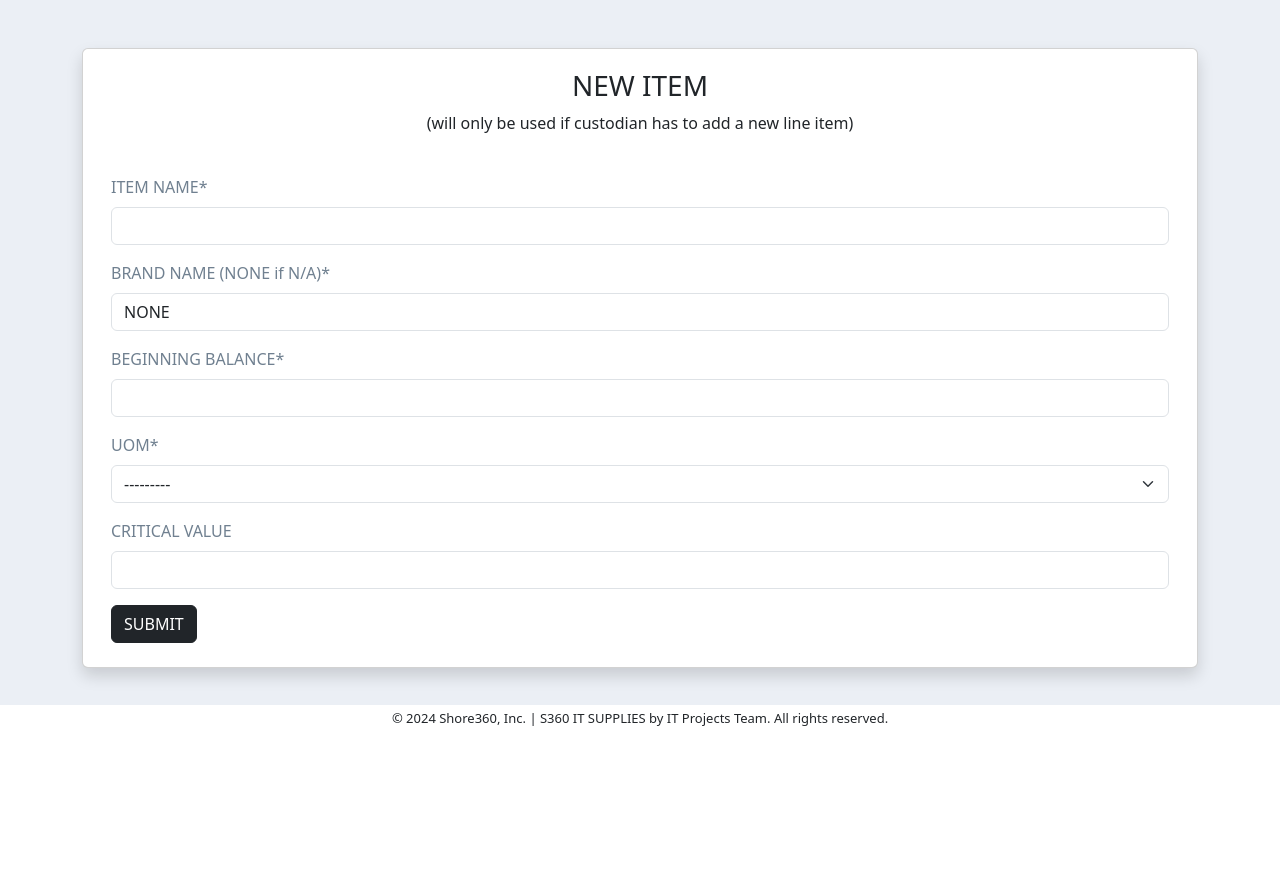
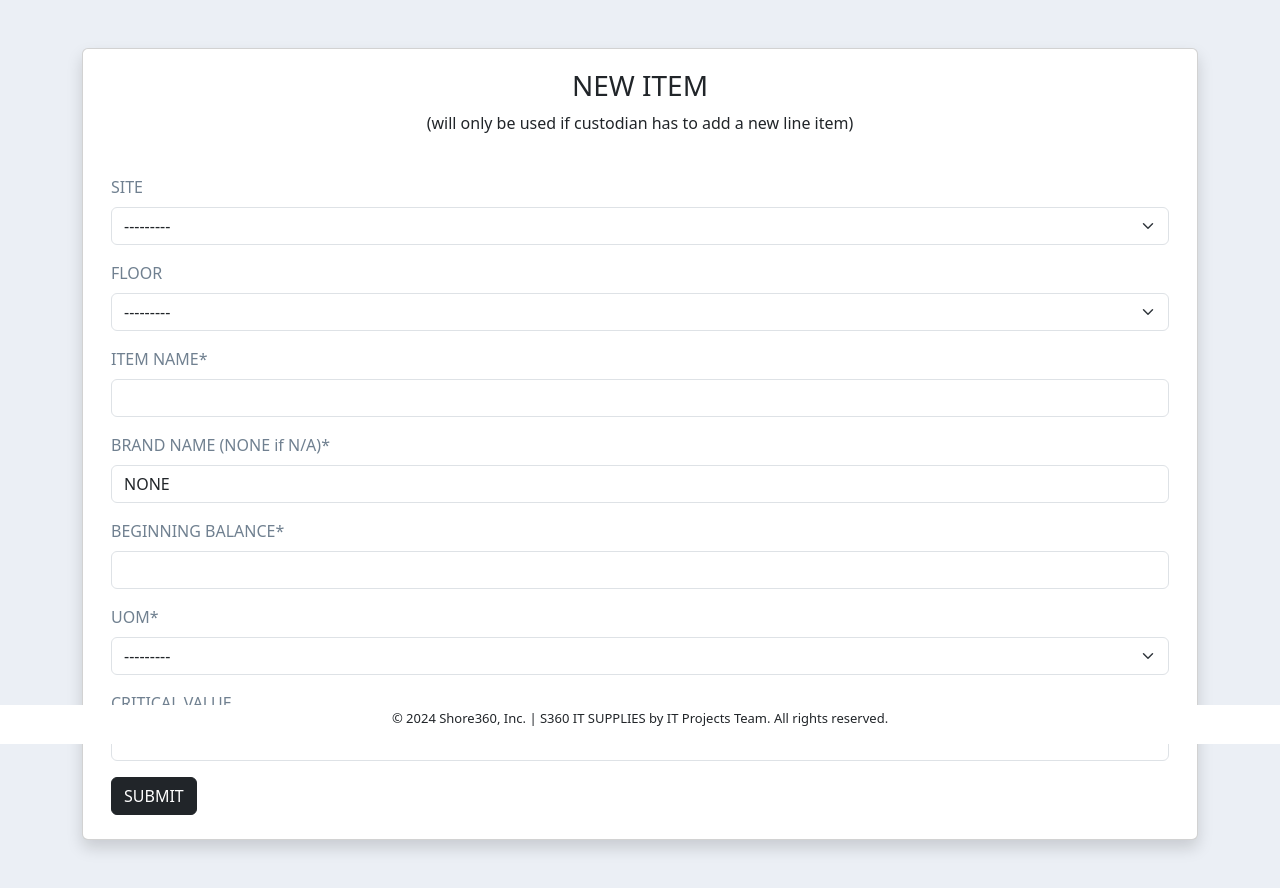
Before and after one commit to renzo031109/IT-Inventory-System, a Django app: page /new_item/ in a window 1280 px wide. Shown: the part 56-944 px from the top of the page. Before the commit the page ends 782 px from the top, so only its background shows below. Run offline with Django 5.2, Linux system fonts and the light colour scheme; a user stored in the database is signed in; data comes from the database, SQL or seed files in the repository; both versions use the stored data as it was after the commit; some libraries are stand-ins or nearby versions.

Commit message:
adding site, floor

```diff
--- a/inventory/forms.py
+++ b/inventory/forms.py
@@ -1,25 +1,27 @@
 from django import forms
 from django.forms import modelformset_factory, BaseFormSet
-from .models import Item, ItemBase
+from .models import Item, ItemBase, Floor, ItemCode
 
 
 class ItemNewForm(forms.ModelForm):
     class Meta:
         model = ItemBase
         fields = [
+            'site',
+            'floor',
             'item_name',
             'brand_name',
             'soh','uom',
-            # 'price',
             'item_code',
             'remarks',
             'critical_value'
             ]
         labels = {
+            'site': 'SITE',
+            'floor': 'FLOOR',
             'item_name': 'ITEM NAME',
             'brand_name': 'BRAND NAME (NONE if N/A)',
             'soh': 'BEGINNING BALANCE',
-            # 'price': 'PRICE',
             'item_code': 'ITEM CODE',
             'uom':'UOM',
             'remarks' : 'REMARKS',
@@ -27,11 +29,12 @@ class ItemNewForm(forms.ModelForm):
 
         }
         widgets = {
+            'site': forms.Select(attrs={'class':'ItemNewForm', 'autocomplete': 'off'}),
+            'floor': forms.Select(attrs={'class':'ItemNewForm', 'autocomplete': 'off'}),
             'item_name': forms.TextInput(attrs={'class':'ItemNewForm','autocomplete': 'off'}),
             'brand_name': forms.TextInput(attrs={'class':'ItemNewForm', 'value':'NONE', 'autocomplete': 'off'}),
             'soh': forms.TextInput(attrs={'class':'ItemNewForm', 'autocomplete': 'off'}),
             'uom': forms.Select(attrs={'class':'ItemNewForm', 'autocomplete': 'off'}),
-            # 'price': forms.TextInput(attrs={'class':'ItemNewForm', 'autocomplete': 'off'}),
             'item_code': forms.TextInput(attrs={'class':'ItemNewForm','autocomplete': 'off','type':'hidden'}),
             'remarks': forms.TextInput(attrs={'value': 'OUT', 'type':'hidden'}),
             'critical_value': forms.TextInput(attrs={'class':'ItemNewForm', 'autocomplete': 'off'})
--- a/inventory/models.py
+++ b/inventory/models.py
@@ -108,6 +108,10 @@ class ItemBase(models.Model):
     remarks = models.CharField(max_length=50, null=True)
     uom = models.ForeignKey(UOM, on_delete=models.CASCADE, null=True)
     critical_value = models.IntegerField(null=True, blank=True)
+    site = models.ForeignKey(Site, on_delete=models.CASCADE, null=True, blank=True)
+    floor = models.ForeignKey(Floor, on_delete=models.CASCADE, null=True, blank=True)
+    client_name = models.ForeignKey(Client, on_delete=models.CASCADE, null=True, blank=True)
+    department_name = models.ForeignKey(Department, on_delete=models.CASCADE, null=True, blank=True)
 
     class Meta:
         ordering = ["item_name"]
--- a/inventory/templates/inventory/form_load_select_floor_and_item_code.html
+++ b/inventory/templates/inventory/form_load_select_floor_and_item_code.html
@@ -19,4 +19,5 @@
         });
     });
 
+
 </script>
--- a/inventory/templates/inventory/new_item.html
+++ b/inventory/templates/inventory/new_item.html
@@ -28,7 +28,6 @@
 
     </div>
 
-
 </div>
 
 
--- a/inventory/urls.py
+++ b/inventory/urls.py
@@ -13,6 +13,6 @@ urlpatterns = [
     path('export_file_inventory/', views.export_excel_inventory, name='export_file_inventory'),
     path('export_file_summary/', views.export_excel_summary, name='export_file_summary'),
 
-     path('load_floors_and_items/<int:site_id>/', views.get_floors_and_items, name='ajax_load_floor'),
+    path('load_floors_and_items/<int:site_id>/', views.get_floors_and_items, name='ajax_load_floor'),
 
 ]
--- a/inventory/views.py
+++ b/inventory/views.py
@@ -4,7 +4,7 @@ from django.shortcuts import render, redirect
 from django.contrib.auth.decorators import login_required
 from django.contrib.auth.models import User
 from django.contrib import messages
-from .models import Item, ItemBase, ItemCode, UOM, Client, Department, TeamMember
+from .models import Item, ItemBase, ItemCode, UOM, Client, Department, TeamMember, Floor, Site
 from .forms import ItemNewForm, ItemModelFormSet, ItemModelFormSetAdd
 from .filters import ItemFilter, ItemBaseFilter
 from django.http import HttpResponse
@@ -16,10 +16,14 @@ from openpyxl import Workbook
 from datetime import datetime
 from openpyxl.styles import *
 
+from django.http import JsonResponse
+import json
 
-#set universal variable for user settings.
-user_department = "FINANCE"
-user_client = "SHORE360"
+
+
+# #set universal variable for user settings.
+# user_department = "FINANCE"
+# user_client = "SHORE360"
 
 
 
@@ -168,10 +172,14 @@ def new_item(request):
 
         if form.is_valid():
             #get the value of the form
+            form_item_site = request.POST.get('site')
+            form_item_floor = request.POST.get('floor')
             form_item_name = request.POST.get('item_name')
             form_item_brand = request.POST.get('brand_name')
             form_item_soh = request.POST.get('soh')
             form_item_uom = request.POST.get('uom')
+            form_item_client = request.POST.get('client_name')
+            form_item_department = request.POST.get('department_name')
             # form_item_price = request.POST.get('price')
 
             #convert UOM id to values of foreign key
@@ -203,8 +211,9 @@ def new_item(request):
             except:
                 member = TeamMember.objects.get(member="ADMIN")
 
-            client = Client.objects.get(client=user_client)
-            department=Department.objects.get(department=user_department)
+            # client = Client.objects.get(client=user_client)
+            # department=Department.objects.get(department=user_department)
+            # site=Site.objects.get(site=form_item_site)
 
             #copy newitem to Item Transaction
             itemTransaction = Item(
@@ -216,8 +225,10 @@ def new_item(request):
                                     uom=uom_value,
                                     # price=form_item_price,
                                     member=member,
-                                    client_name=client,
-                                    department_name=department
+                                    client_name=form_item_client,
+                                    department_name=form_item_department,
+                                    site=form_item_site,
+                                    floor=form_item_floor
                                     )
 
 
@@ -348,6 +359,8 @@ def get_item(request):
     # staff_name_list = []
     client_name_list = []
     department_name_list = []
+    site_name_list = []
+    floor_name_list = []
 
     #list for validation checking
     item_error_list = []
@@ -378,6 +391,8 @@ def get_item(request):
 
                     # formatting of Full Name
                     get_member_name = form.cleaned_data.get('member')
+                    get_site_name = form.cleaned_data.get('site')
+                    get_floor_name = form.cleaned_data.get('floor')
                     # get_staff_name = f"{get_firstName} {get_middleName} {get_lastName}"
                     get_client_name = form.cleaned_data.get('client_name')
                     get_department_name = form.cleaned_data.get('department_name')
@@ -387,12 +402,16 @@ def get_item(request):
                     member_name_list.append(get_member_name)
                     client_name_list.append(get_client_name)
                     department_name_list.append(get_department_name)
+                    site_name_list.append(get_site_name)
+                    floor_name_list.append(get_floor_name)
 
                     #get the first value of the form
                     # staff_name = staff_name_list[0]
                     member_name = member_name_list[0]
                     client_name = client_name_list[0]
                     department_name = department_name_list[0]
+                    site_name = site_name_list[0]
+                    floor_name = floor_name_list[0]
 
                     if item_soh.soh < get_qty:
                         messages.error(request, f"Ooops, Your available stock for '{item_soh.item_name}' is only '{item_soh.soh}")
@@ -425,6 +444,9 @@ def get_item(request):
                         itemGetForm.member = member_name
                         itemGetForm.client_name = client_name
                         itemGetForm.department_name = department_name
+                        itemGetForm.site = site_name
+                        itemGetForm.floor = floor_name
+
                         # itemGetForm.item_value = total
                         itemGetForm.save()
                 else:
```
Also changed, not shown: db.sqlite3, inventory/migrations/0012_itembase_client_name_itembase_department_name_and_more.py (added).
